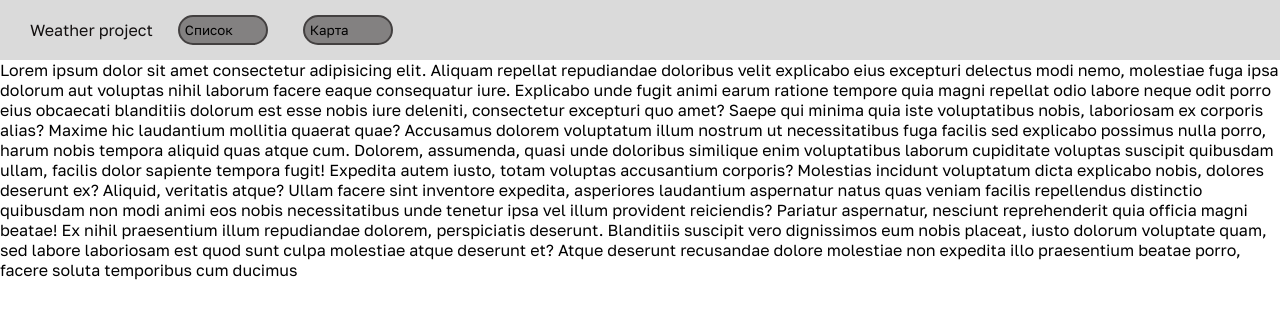
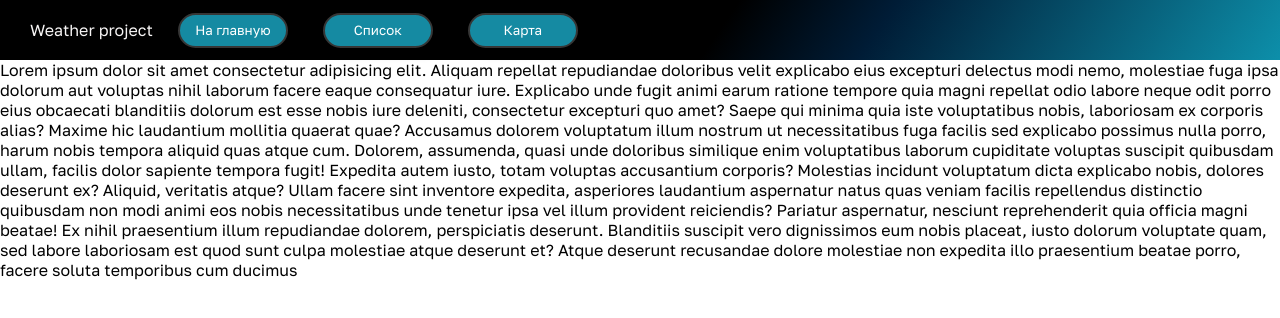
Before and after one commit to NoWizarrd/WeatherPr, a React (Vite) app: page / in a window 1280 px wide. Shown: the top 318 px of the page. Built offline with nearby package versions, Linux system fonts and the light colour scheme.

Commit message:
add colors header

```diff
--- a/src/modules/buttonFilter/button.scss
+++ b/src/modules/buttonFilter/button.scss
@@ -1,15 +1,18 @@
 .button{
-    display: flex;
-    background: rgb(131, 129, 129);
-    border: solid 2px rgb(67, 64, 64);
+    background: rgb(21, 138, 162) 100%;
+    border: solid 2px rgb(54, 54, 54);
     border-radius: 25px;
-    height: 30px;
-    width: 90px;
+    height: 35px;
+    width: 110px;
+    color: white;
+    text-align: center;
     vertical-align: middle;
     padding: 5px;
     margin-left: 25px;
+    box-shadow: 6px 4px 11px rgba(0, 0, 0, 0.3);
     font-family: 'Golos Text', sans-serif;
     &:hover{
         cursor: pointer;
+        border: solid 2px rgb(232, 211, 211);
     }
 }
--- a/src/modules/header/Header.tsx
+++ b/src/modules/header/Header.tsx
@@ -9,6 +9,7 @@ export default function Header() {
       <div className="header">
         <div >Weather project</div>
         <div className="header_actions">
+          <ButtonFilter>На главную</ButtonFilter>
           <ButtonFilter>Список</ButtonFilter>
           <ButtonFilter>Карта</ButtonFilter>
         </div>
--- a/src/modules/header/header.scss
+++ b/src/modules/header/header.scss
@@ -1,11 +1,12 @@
 .header {
-  background: rgb(218, 218, 218);
+  background: rgb(0,0,0);
+  background: linear-gradient(124deg, rgba(0,0,0,1) 56%, rgba(0,28,54,1) 68%, rgba(13,143,170,1) 100%);
   display: flex;
   justify-content:flex-start;
   align-items: center;
   padding: 0 30px;
   height: 60px;
-  color: rgb(18, 15, 15);
+  color: rgb(247, 245, 245);
 }
 
 .header_actions {
```
